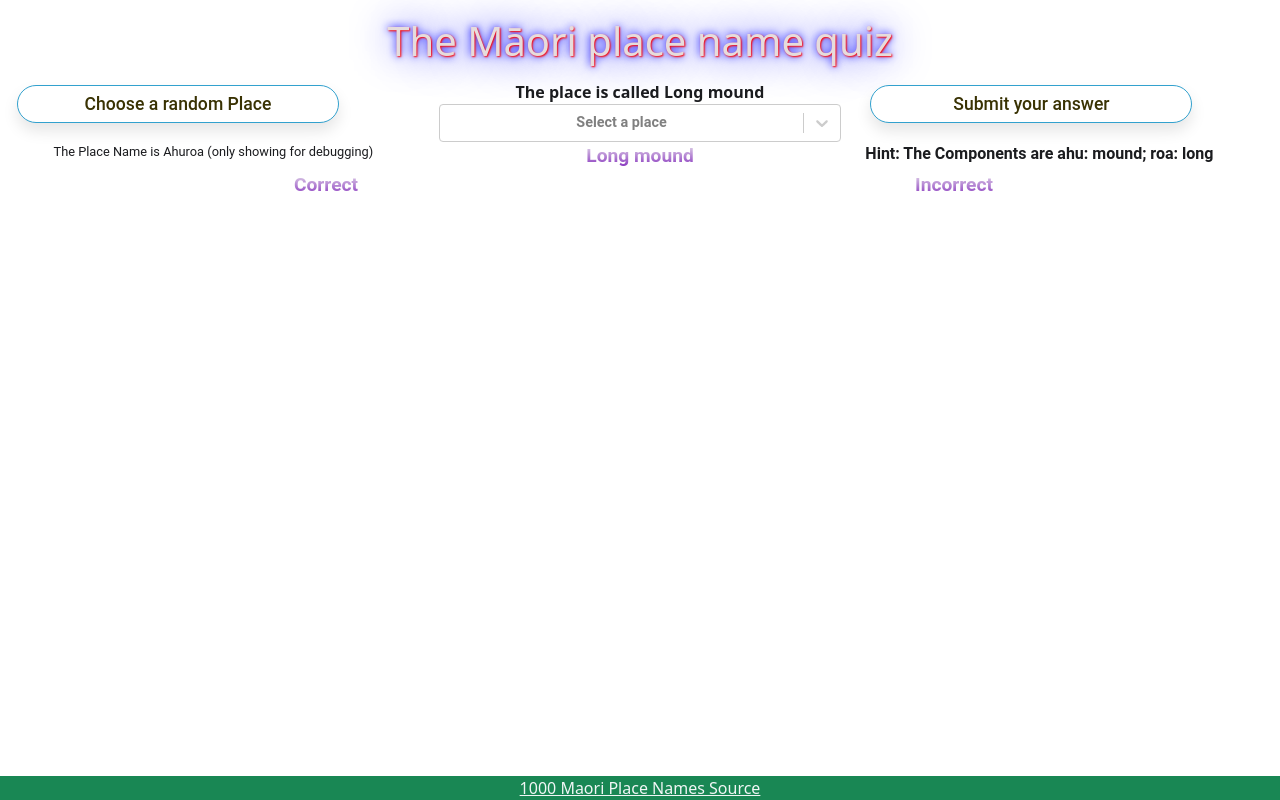
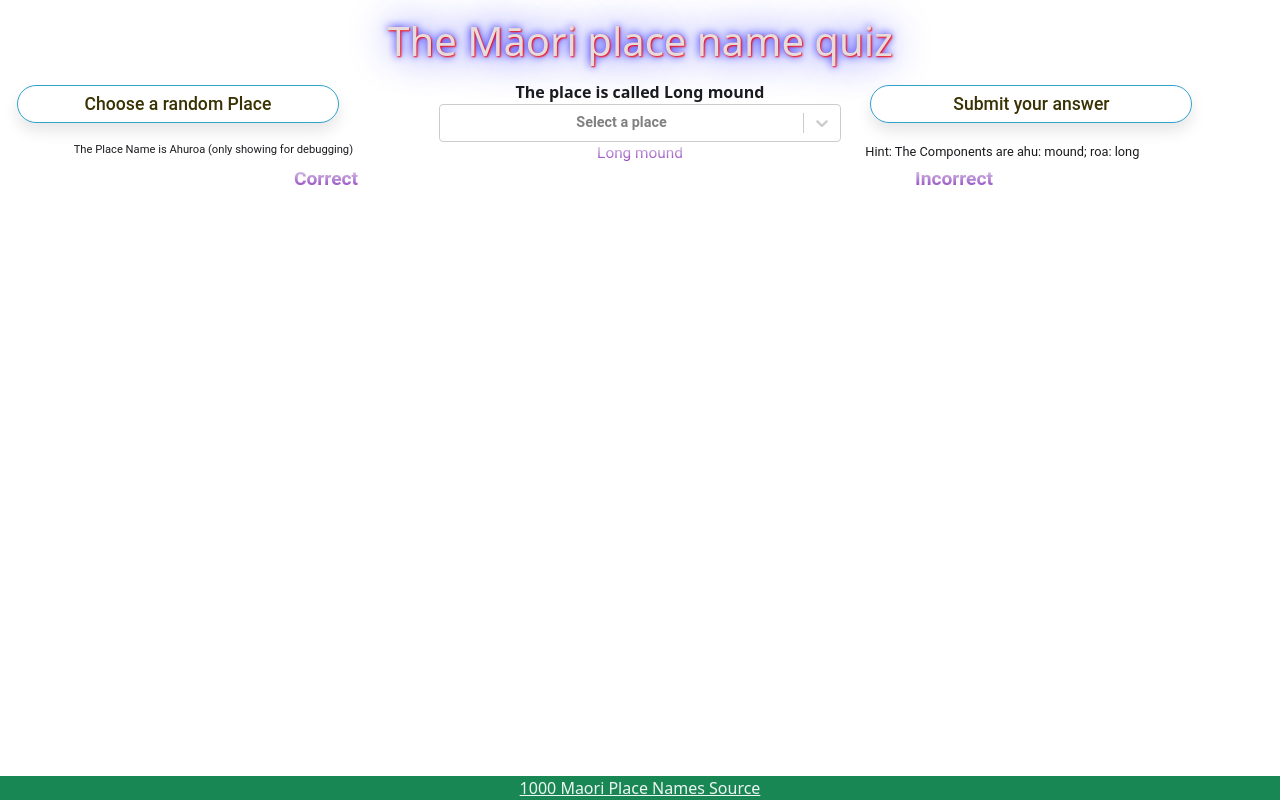
Before and after one commit to Netchicken/MaoriPlaceNames, a React (Create React App) app: page / in a window 1280 px wide. Built offline with nearby package versions, Linux system fonts and the light colour scheme.

Commit message:
fontsize

```diff
--- a/src/App.css
+++ b/src/App.css
@@ -175,8 +175,8 @@ body {
   display: flex;
   flex-direction: column;
   /* text-align: left; */
-  font-size: 1em;
-  font-weight: bolder;
+  font-size: 0.8em;
+  /* font-weight: bolder; */
   color: #1b1c1f;
 }
 .appheadercitytext {
@@ -185,7 +185,7 @@ body {
   display: flex;
   flex-direction: column;
   text-align: center;
-  font-size: 0.8em;
+  font-size: 0.7em;
   /* font-weight: bold; */
   color: #1b1c1f;
 }
```
